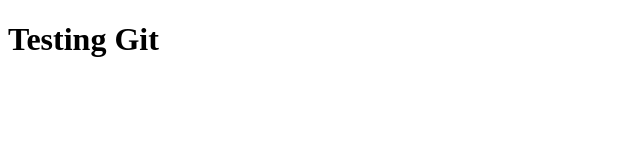
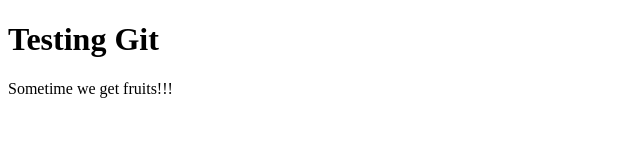
Before and after one commit to EmanuelF13/gitProject, a plain HTML site: page index.html in a window 1280 px wide. Shown: the whole page, without its empty margins (0-640 px from the left). Drawn offline with Linux system fonts and the light colour scheme.

Commit message:
added paragraph

```diff
--- a/index.html
+++ b/index.html
@@ -8,5 +8,6 @@
 </head>
 <body>
     <h1>Testing Git</h1>
+    <p>Sometime we get fruits!!!</p>
 </body>
 </html>
```
